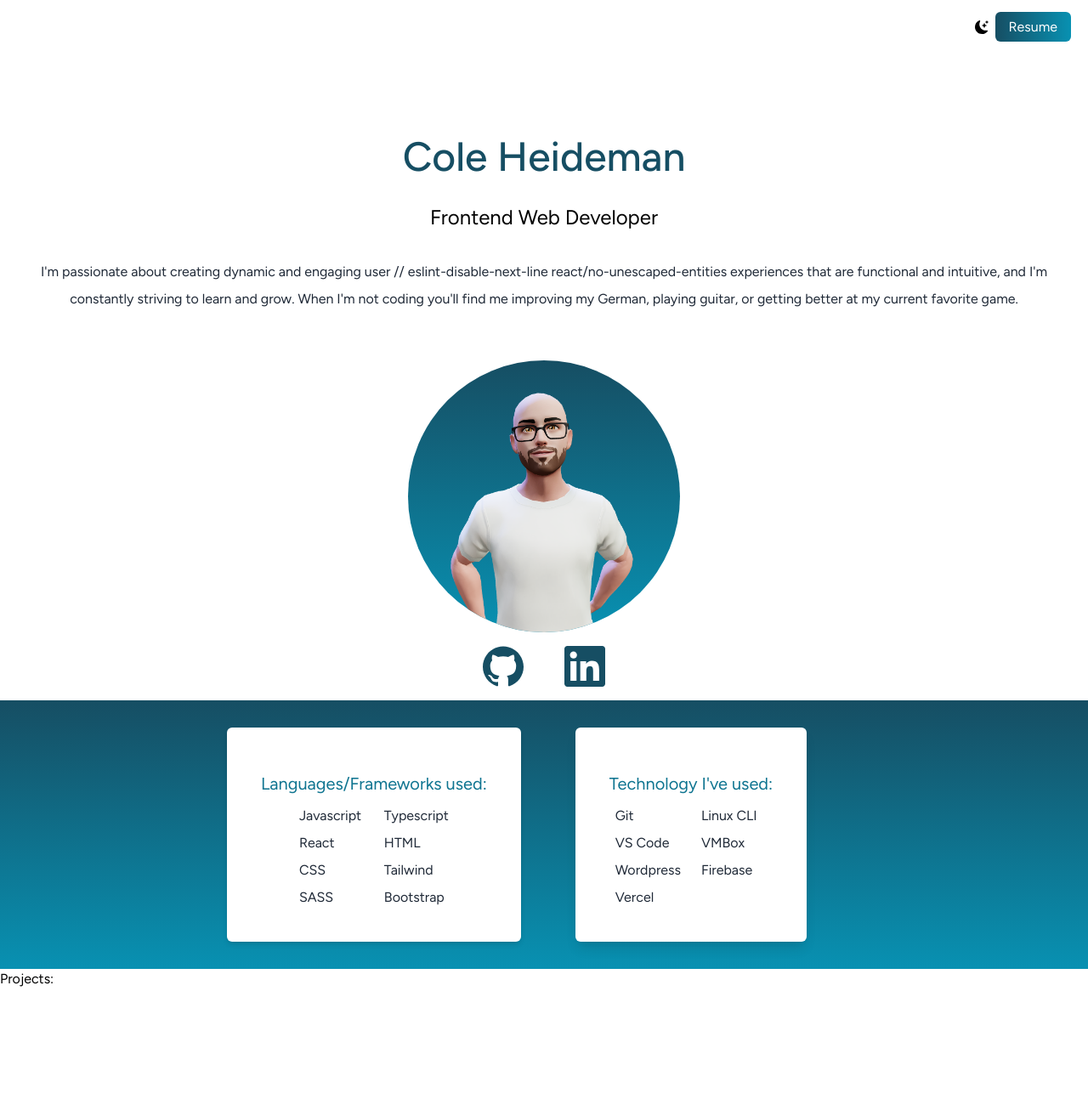
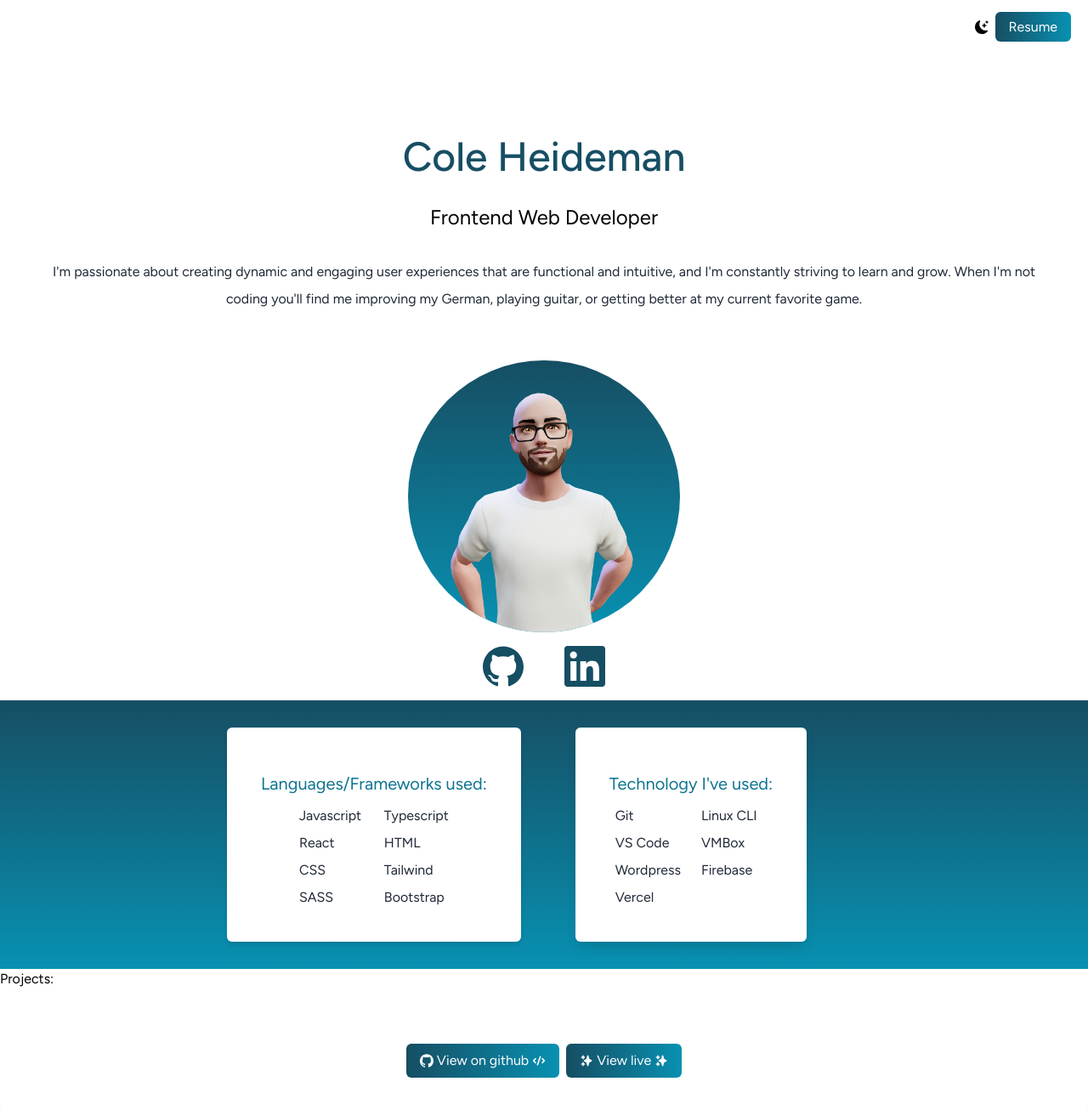
Before and after one commit to Alienatedlabor/react-portfolio, a Next.js app: page / in a window 1280 px wide. Shown: the whole page at 85% size. Before the commit the page ends 1164 px from the top, so only its background shows below. Built offline with nearby package versions, Linux system fonts and the light colour scheme.

Commit message:
import project and fix import

```diff
--- /dev/null
+++ b/components/Project.tsx
@@ -0,0 +1,39 @@
+import React from 'react';
+import { SiGithub } from 'react-icons/si';
+import { HiCode, HiSparkles } from 'react-icons/hi';
+
+export default function Project({
+  title,
+  description,
+  image,
+  alt,
+  githubLink,
+  demoLink,
+}: {
+  title: string;
+  description: string;
+  image: string;
+  alt: string;
+  githubLink: string;
+  demoLink: string;
+}) {
+  return (
+    <div className="flex flex-col items-center shadow-md p-10 rounded-md">
+      <h1 className="text-xl py-3 text-center text-cyan-700">{title}</h1>
+      <img src={image} alt={alt}></img>
+      <p>{description}</p>
+      <div className="flex gap-2">
+        <button className="cursor-pointer hover:shadow-md hover:opacity-90  bg-gradient-to-r from-cyan-900 to-cyan-600 text-white px-4 py-2 rounded-md ">
+          <a className="flex gap-1 items-center" href={githubLink}>
+            <SiGithub /> View on github <HiCode />
+          </a>
+        </button>
+        <button className="cursor-pointer hover:shadow-md hover:opacity-90  bg-gradient-to-r from-cyan-900 to-cyan-600 text-white px-4 py-2 rounded-md ">
+          <a className="flex gap-1 items-center" href={demoLink}>
+            <HiSparkles /> View live <HiSparkles />
+          </a>
+        </button>
+      </div>
+    </div>
+  );
+}
--- a/pages/index.tsx
+++ b/pages/index.tsx
@@ -4,6 +4,7 @@ import { SiGithub, SiLinkedin } from 'react-icons/si';
 import { Figtree } from 'next/font/google';
 import Image from 'next/image';
 import avatar from '../public/ReadyPlayerMe-Avatar.png';
+import Project from '@/components/Project';
 
 //function for google font, allows preload of font
 const figtree = Figtree({ subsets: ['latin'] });
@@ -39,12 +40,11 @@ export default function Home() {
             </h2>
             <h3 className="text-2xl py-4">Frontend Web Developer</h3>
             <p className="text-md leading-8 text-gray-800 py-4">
-              I'm passionate about creating dynamic and engaging user //
-              eslint-disable-next-line react/no-unescaped-entities experiences
-              that are functional and intuitive, and I'm constantly striving to
-              learn and grow. When I'm not coding you'll find me improving my
-              German, playing guitar, or getting better at my current favorite
-              game.
+              I'm passionate about creating dynamic and engaging user
+              experiences that are functional and intuitive, and I'm constantly
+              striving to learn and grow. When I'm not coding you'll find me
+              improving my German, playing guitar, or getting better at my
+              current favorite game.
             </p>
           </div>
 
@@ -94,7 +94,10 @@ export default function Home() {
           </div>
           <div></div>
         </section>
-        <section>Projects:</section>
+        <section>
+          <h3>Projects:</h3>
+          <Project />
+        </section>
       </main>
     </div>
   );
--- a/tsconfig.json
+++ b/tsconfig.json
@@ -18,6 +18,6 @@
       "@/*": ["./*"]
     }
   },
-  "include": ["next-env.d.ts", "**/*.ts", "**/*.tsx"],
+  "include": ["next-env.d.ts", "**/*.ts", "**/*.tsx", "components/Project.tsx"],
   "exclude": ["node_modules"]
 }
```
Also changed, not shown: 1 other file (tests, documents, lock files or other folders).
